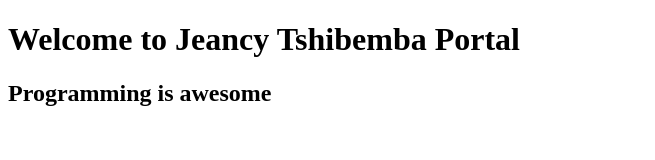
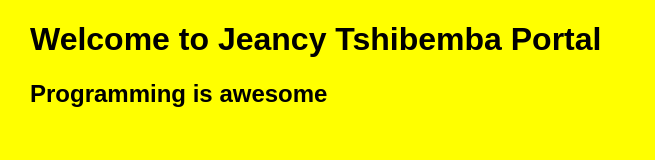
Before and after one commit to Jeancy/jeancy, a plain HTML site: page index.html in a window 1280 px wide. Shown: the whole page, without its empty margins (0-655 px from the left). Drawn offline with Linux system fonts and the light colour scheme.

Commit message:
Additing the style to the portfolio
This version is just adding the style to the porfolio

```diff
--- a/index.html
+++ b/index.html
@@ -2,6 +2,17 @@
 <html>
 	<head>
         <title> Jeancy Tshibemba Portfolio</title>
+	<meta charset="UTF-8">
+        <meta name="viewport" content="width=device-width, initial-scale=1.0">
+        <style type="text/css" media="screen">
+              body{
+                  font-family:sans-serif;
+                  background-color:yellow;
+                  margin-left: 30px;
+                  margin-right: 30px;
+             }
+
+        </style>
 
     </head>
     <body>
```
